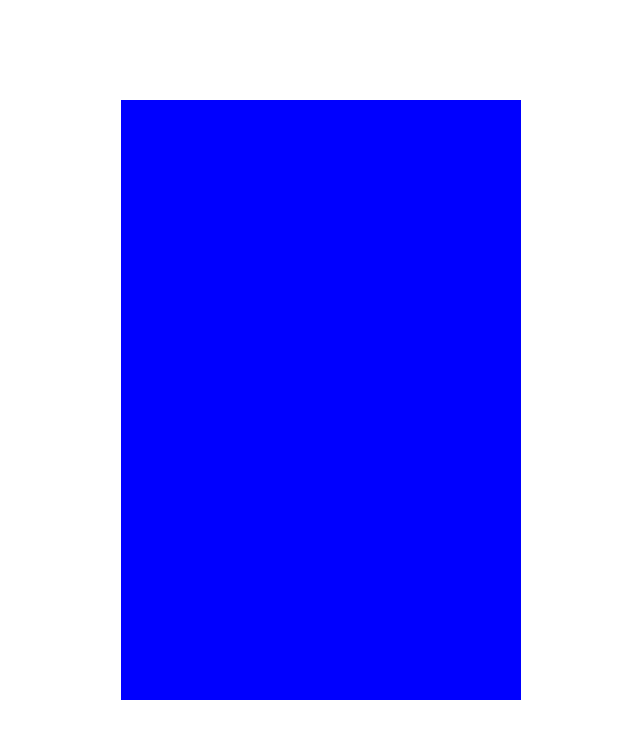
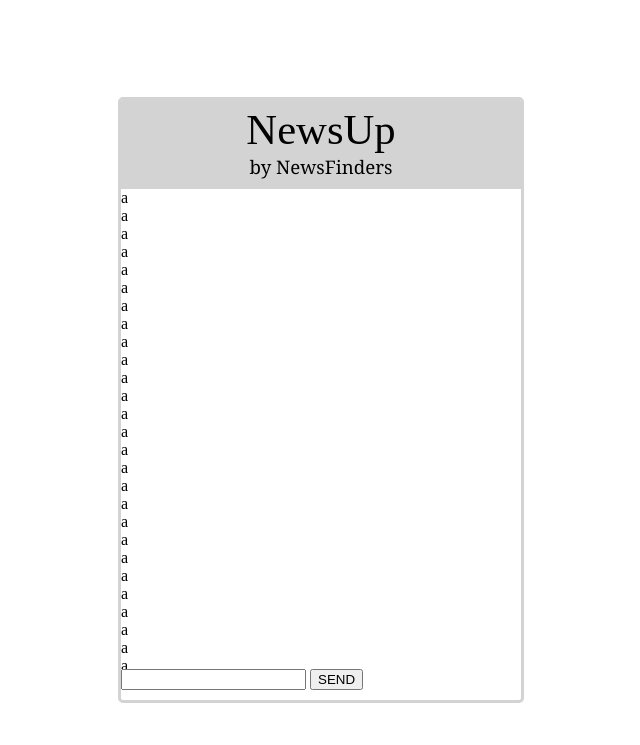
Before and after one commit to audrynyonata/NewsUp, a PHP site: page / in a window 1280 px wide. Shown: the top 745 px of the page, without its empty margins (319-959 px from the left). Run offline with PHP 8.4, Linux system fonts and the light colour scheme.

Commit message:
input type

```diff
--- a/css/master.css
+++ b/css/master.css
@@ -1,10 +1,39 @@
-.chatwindow {
+.centered{
+  text-align:center;
+}
+
+.logo {
+  padding: 5px 0 10px 0;
+  text-align: center;
+  background-color: lightgrey;
+}
+
+#title {
+  font-family: "Bookman";
+  font-size: 32pt;
+}
+
+#subtitle {
+  font-family: "Georgia";
+  font-size: 14pt;
+}
+
+.frame {
   height: 600px;
   width: 400px;
-  background-color: blue;
+  border-style: solid;
+  border-color: lightgrey;
+  border-radius: 5px;
   position: fixed;
-  left: 50%;
-  top: 50%;
-  -webkit-transform: translate(-50%, -50%);
-  transform: translate(-50%, -50%);
+  left:0; right:0;
+  top:0; bottom:0;
+	margin:auto;
+	max-width:100%;
+	max-height:100%;
+	overflow:auto;
 }
+
+.chatwindow {
+  height: 80%;
+  overflow:auto;
+}
--- a/index.php
+++ b/index.php
@@ -7,6 +7,51 @@
 
 </head>
 <body>
-  <div class="chatwindow"></div>
+  <div class="frame">
+    <div class="logo">
+      <span id = "title">NewsUp</span><br>
+      <span id = "subtitle">by NewsFinders</span>
+    </div>
+    <div class="chatwindow">
+      a<br>
+      a<br>
+      a<br>
+      a<br>
+      a<br>
+      a<br>
+      a<br>
+      a<br>
+      a<br>
+      a<br>
+      a<br>
+      a<br>
+      a<br>
+      a<br>
+      a<br>
+      a<br>
+      a<br>
+      a<br>
+      a<br>
+      a<br>
+      a<br>
+      a<br>
+      a<br>
+      a<br>
+      a<br>
+      a<br>
+      a<br>
+      a<br>
+      a<br>
+      a<br>
+      a<br>
+      a<br>
+      a<br>
+      a<br>
+    </div>
+    <div class="form">
+      <input type="text" id="keyword" name="keyword">
+      <input type="submit" id="send" name="send" value="SEND">
+    </div>
+  </div>
 </body>
 </html>
```
